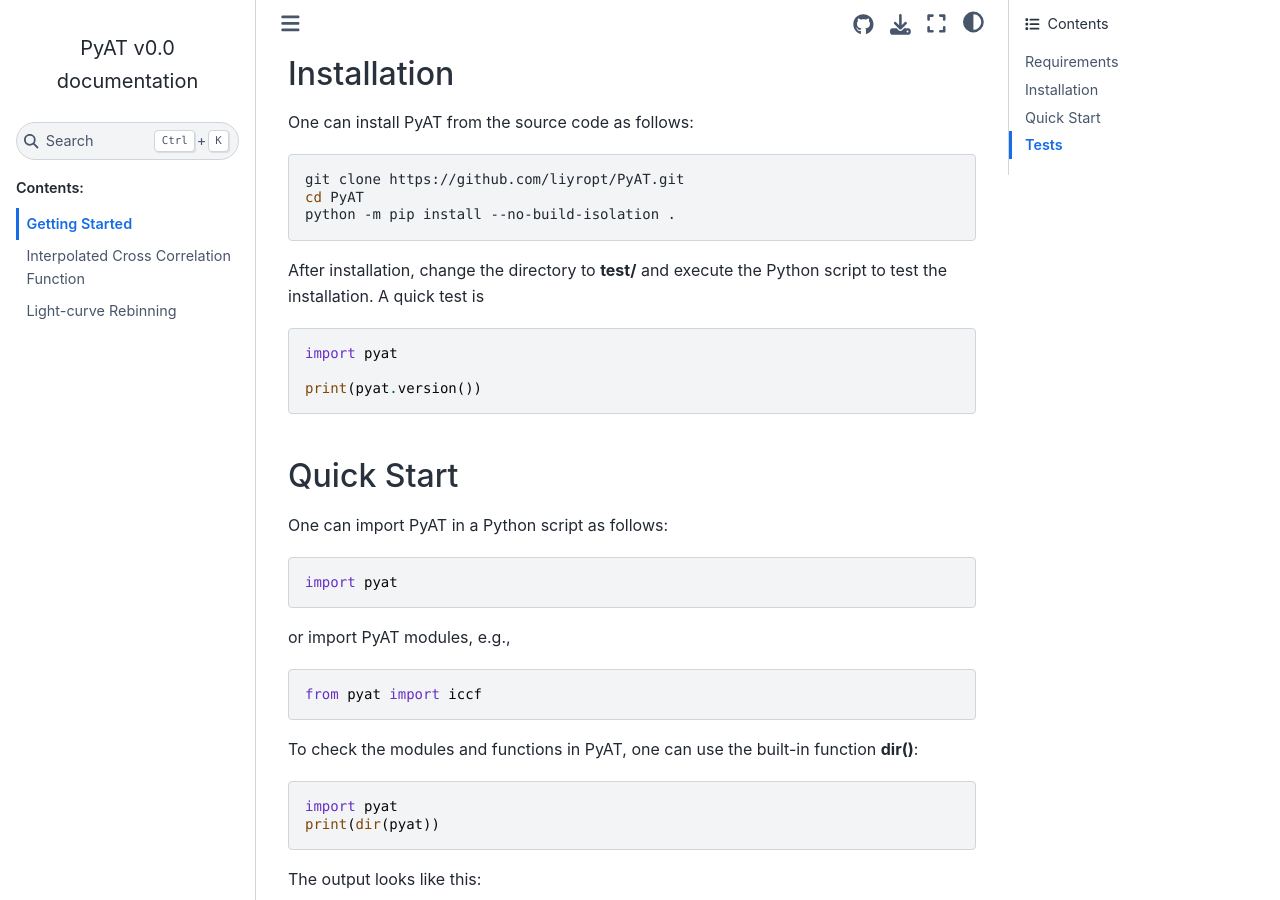
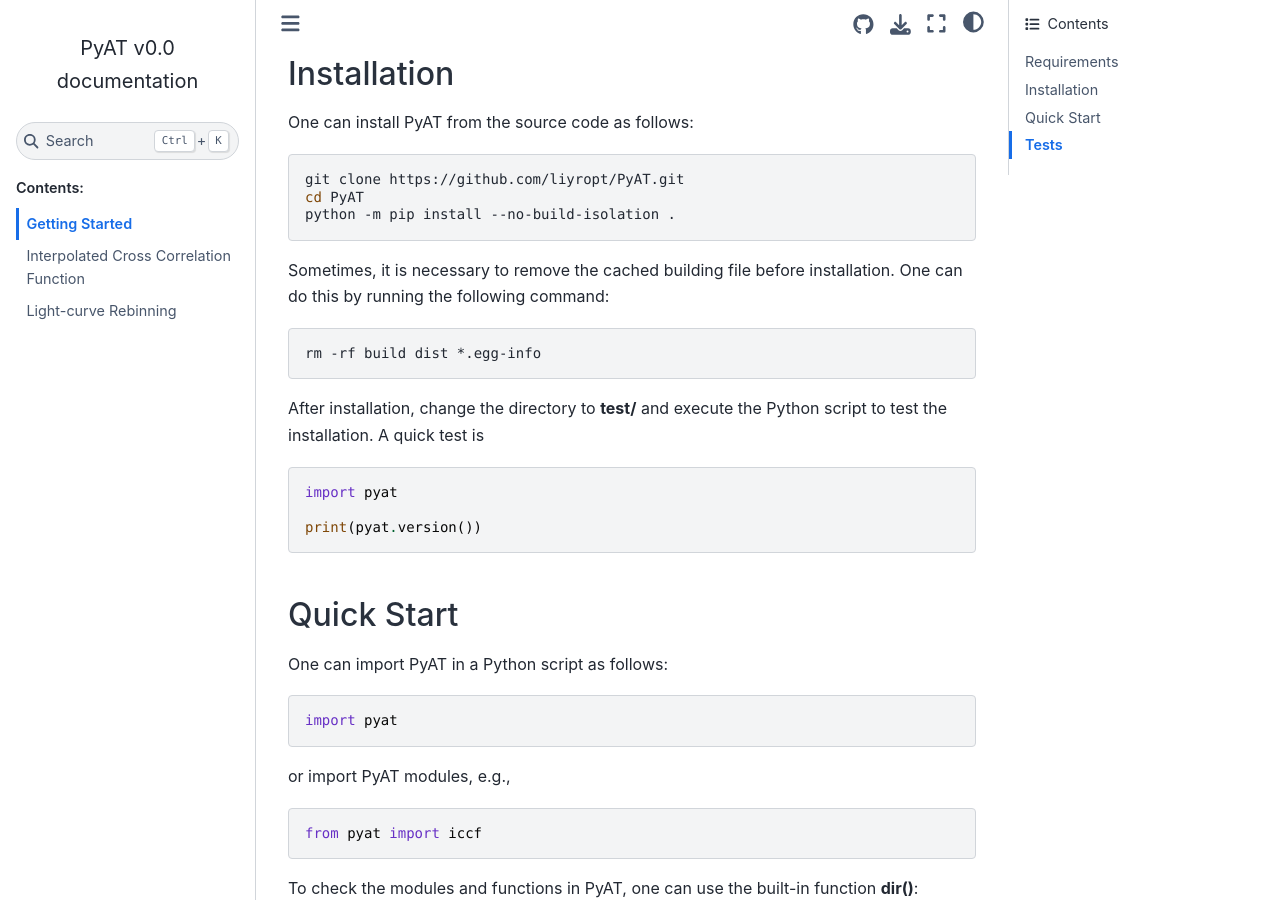
Before and after one commit to LiyrAstroph/PyAT, a Sphinx documentation site: the page built from docs/source/getting_started.rst, in a window 1280 px wide and 900 px high, scrolled down 596 px. Built offline with Sphinx 7.4.7 and the Sphinx Book theme 1.1.4, drawn with Linux system fonts in a browser that asks for light colours.

Commit message:
update docs.

```diff
--- a/docs/source/getting_started.rst
+++ b/docs/source/getting_started.rst
@@ -34,6 +34,13 @@
     git clone https://github.com/liyropt/PyAT.git
     cd PyAT
     python -m pip install --no-build-isolation .
+
+Sometimes, it is necessary to remove the cached building file before installation.
+One can do this by running the following command:
+
+.. code-block:: bash
+
+    rm -rf build dist *.egg-info
 
 After installation, change the directory to **test/** and execute the Python script
 to test the installation. A quick test is
```
